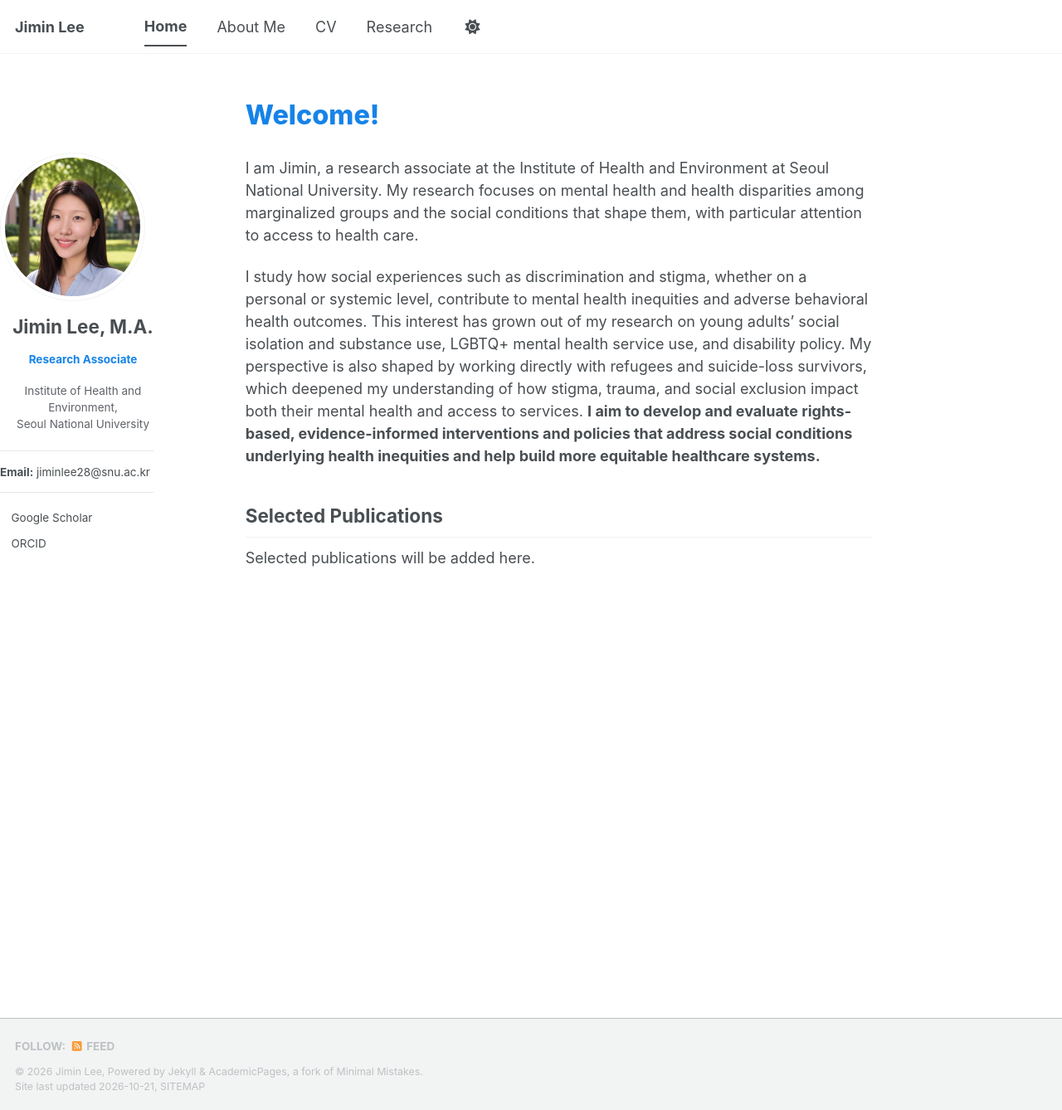
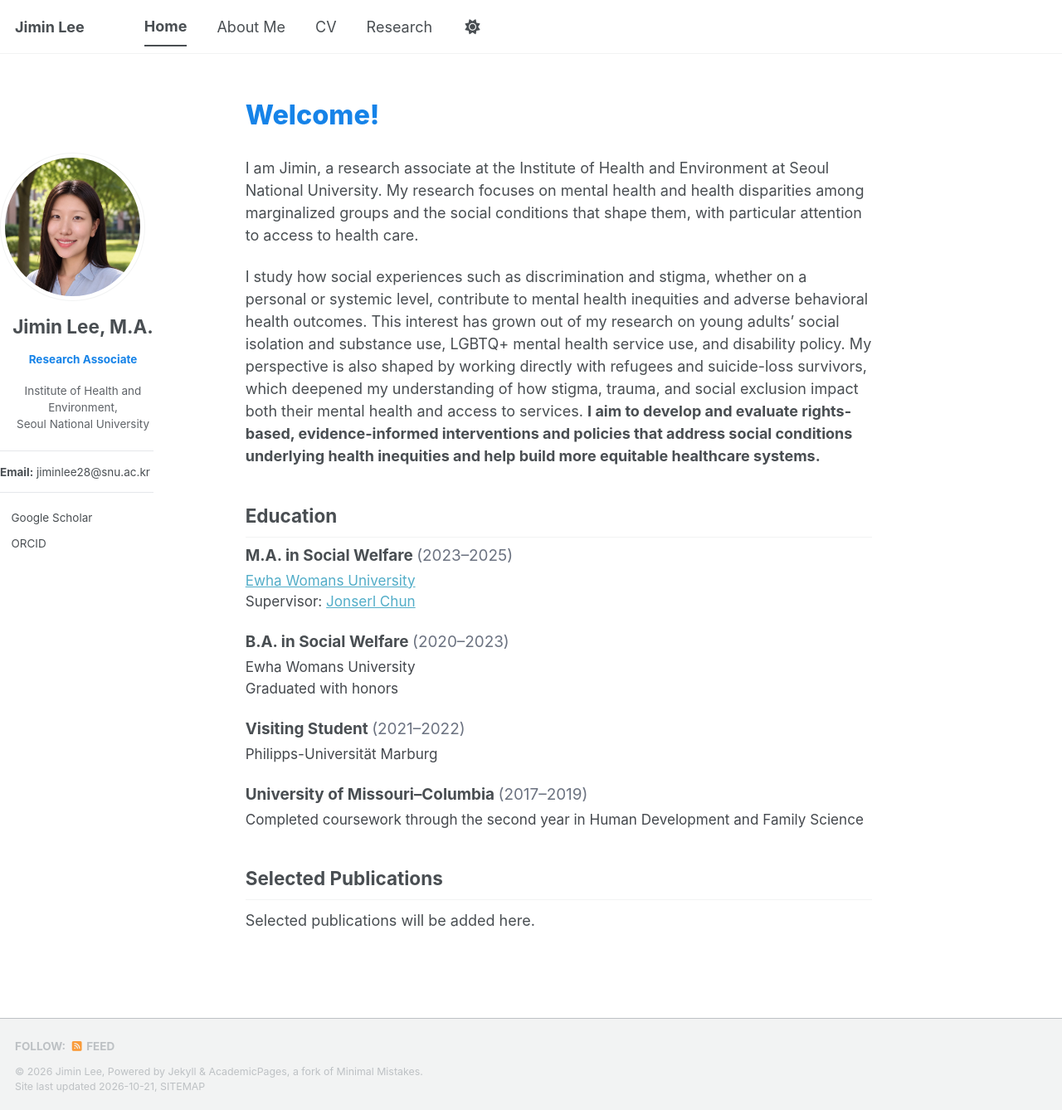
Before and after one commit to jiminlee-research/jiminlee-research.github.io, a Jekyll site: the page built from _pages/about.md, in a window 1280 px wide and 1338 px high. Shown: the whole window at 83% size. Built offline with Jekyll 4.4.1, drawn with Linux system fonts in a browser that asks for light colours; a style sheet for code colours, icons or effects is not loaded.

Commit message:
Add Education section to main page
Co-Authored-By: Claude Opus 5.5 <noreply@anthropic.com>
Claude-Session: https://claude.ai/code/session_01GYaXMgFYpFz8tBfJmAVwxN

```diff
--- a/_pages/about.md
+++ b/_pages/about.md
@@ -11,6 +11,23 @@ author_profile: true
   font-weight: 800;
   margin: 0 0 1.4rem;
 }
+
+.education-entry {
+  margin: 0 0 1.4rem;
+}
+.education-entry h3 {
+  font-size: 1.05rem;
+  margin: 0 0 .3rem;
+}
+.education-entry h3 span {
+  color: #6b7280;
+  font-weight: 400;
+}
+.education-entry p {
+  margin: 0;
+  font-size: .95rem;
+  color: #44484d;
+}
 </style>
 
 <div class="home-welcome">Welcome!</div>
@@ -19,6 +36,29 @@ I am Jimin, a research associate at the Institute of Health and Environment at S
 
 I study how social experiences such as discrimination and stigma, whether on a personal or systemic level, contribute to mental health inequities and adverse behavioral health outcomes. This interest has grown out of my research on young adults' social isolation and substance use, LGBTQ+ mental health service use, and disability policy. My perspective is also shaped by working directly with refugees and suicide-loss survivors, which deepened my understanding of how stigma, trauma, and social exclusion impact both their mental health and access to services. **I aim to develop and evaluate rights-based, evidence-informed interventions and policies that address social conditions underlying health inequities and help build more equitable healthcare systems.**
 
+## Education
+
+<div class="education-list">
+<div class="education-entry">
+<h3>M.A. in Social Welfare <span>(2023–2025)</span></h3>
+<p><a href="https://sw.ewha.ac.kr/sw/index.do">Ewha Womans University</a></p>
+<p>Supervisor: <a href="https://www.ewha.ac.kr/ewhaen/professor/info.do?mode=view&pId=vE9%2F7cW3ZJ6XHRoYZGt%2Bhg%3D%3D">Jonserl Chun</a></p>
+</div>
+<div class="education-entry">
+<h3>B.A. in Social Welfare <span>(2020–2023)</span></h3>
+<p>Ewha Womans University</p>
+<p>Graduated with honors</p>
+</div>
+<div class="education-entry">
+<h3>Visiting Student <span>(2021–2022)</span></h3>
+<p>Philipps-Universität Marburg</p>
+</div>
+<div class="education-entry">
+<h3>University of Missouri–Columbia <span>(2017–2019)</span></h3>
+<p>Completed coursework through the second year in Human Development and Family Science</p>
+</div>
+</div>
+
 ## Selected Publications
 
 Selected publications will be added here.
```
